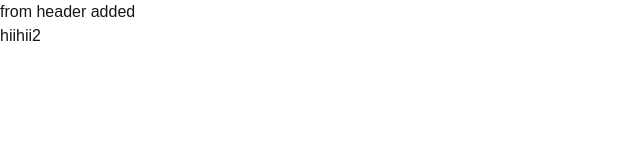
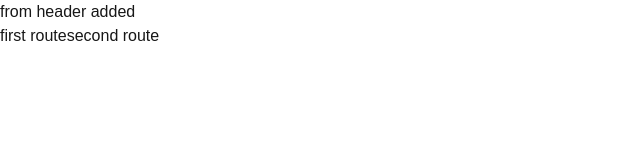
Before and after one commit to 221fa04732/next-try, a Next.js app: page / in a window 1280 px wide. Shown: the top 160 px of the page, without its empty margins (0-640 px from the left). Built offline with nearby package versions, Linux system fonts and the light colour scheme.

Commit message:
modify routing logic

```diff
--- a/component/header.tsx
+++ b/component/header.tsx
@@ -1,9 +1,17 @@
 import Link from "next/link";
 
+const rout = [{
+    "path" : "/hii",
+    "name" : "first route"
+},{
+    "path" : "/hii2",
+    "name" : "second route"
+}]
 export default function Header() {
   return (<div>
-    <Link href={"/hii"} >hii</Link>
-    <Link href={"/hii2"} >hii2</Link>
+    {rout.map((item)=>(
+        <Link href={item.path}>{item.name}</Link>
+    ))}
   </div>
   );
 }
```
